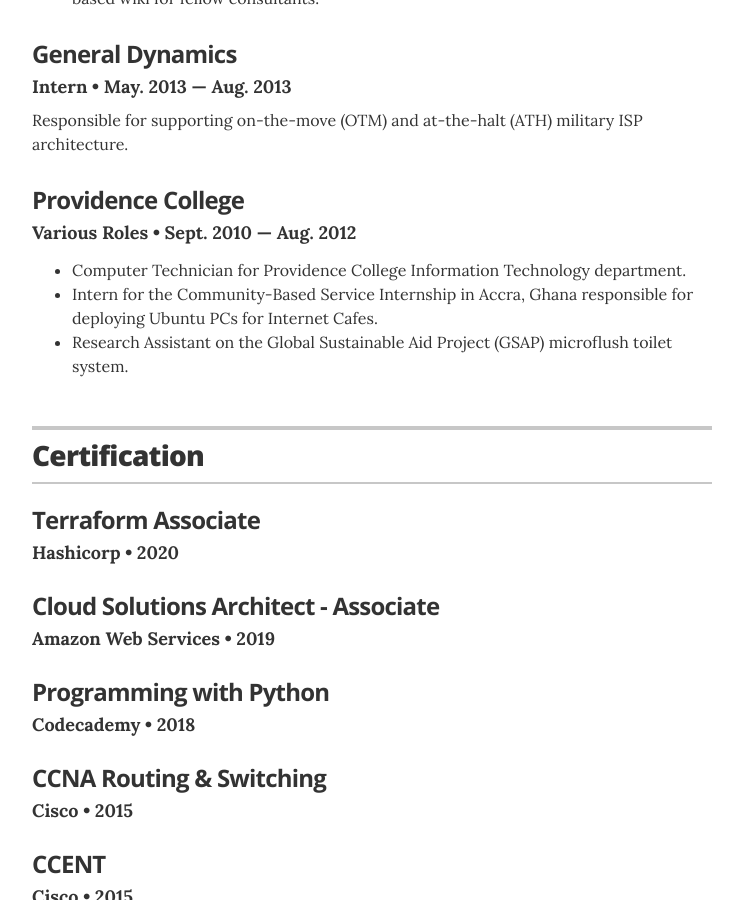
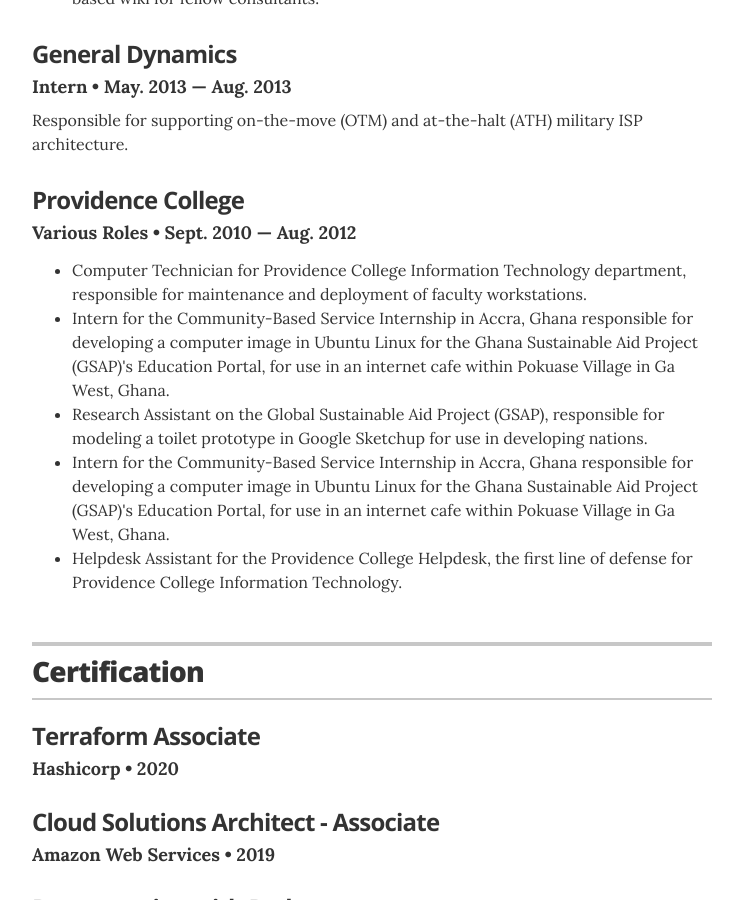
Before and after one commit to patrick-andrew-jain-taylor/resume, a Jekyll site: the page built from index.html, in a window 1280 px wide and 900 px high, scrolled down 2340 px. Shown: the whole window, without its empty margins (268-1011 px from the left). Built offline with Jekyll 4.4.1, drawn with Linux system fonts in a browser that asks for light colours.

Commit message:
update: PC experience.

```diff
--- a/_data/experience.yml
+++ b/_data/experience.yml
@@ -32,4 +32,4 @@
 - company: Providence College
   position: Various Roles
   duration: Sept. 2010  &mdash; Aug. 2012
-  summary: <ul class="resume-item-list"><li>Computer Technician for Providence College Information Technology department.</li><li>Intern for the Community-Based Service Internship in Accra, Ghana responsible for deploying Ubuntu PCs for Internet Cafes.</li><li>Research Assistant on the Global Sustainable Aid Project (GSAP) microflush toilet system.</li></ul>
+  summary: <ul class="resume-item-list"><li>Computer Technician for Providence College Information Technology department, responsible for maintenance and deployment of faculty workstations.</li><li>Intern for the Community-Based Service Internship in Accra, Ghana responsible for developing a computer image in Ubuntu Linux for the Ghana Sustainable Aid Project (GSAP)'s Education Portal, for use in an internet cafe within Pokuase Village in Ga West, Ghana.</li><li>Research Assistant on the Global Sustainable Aid Project (GSAP), responsible for modeling a toilet prototype in Google Sketchup for use in developing nations.</li><li>Intern for the Community-Based Service Internship in Accra, Ghana responsible for developing a computer image in Ubuntu Linux for the Ghana Sustainable Aid Project (GSAP)'s Education Portal, for use in an internet cafe within Pokuase Village in Ga West, Ghana.</li><li>Helpdesk Assistant for the Providence College Helpdesk, the first line of defense for Providence College Information Technology.</li></ul>
```
